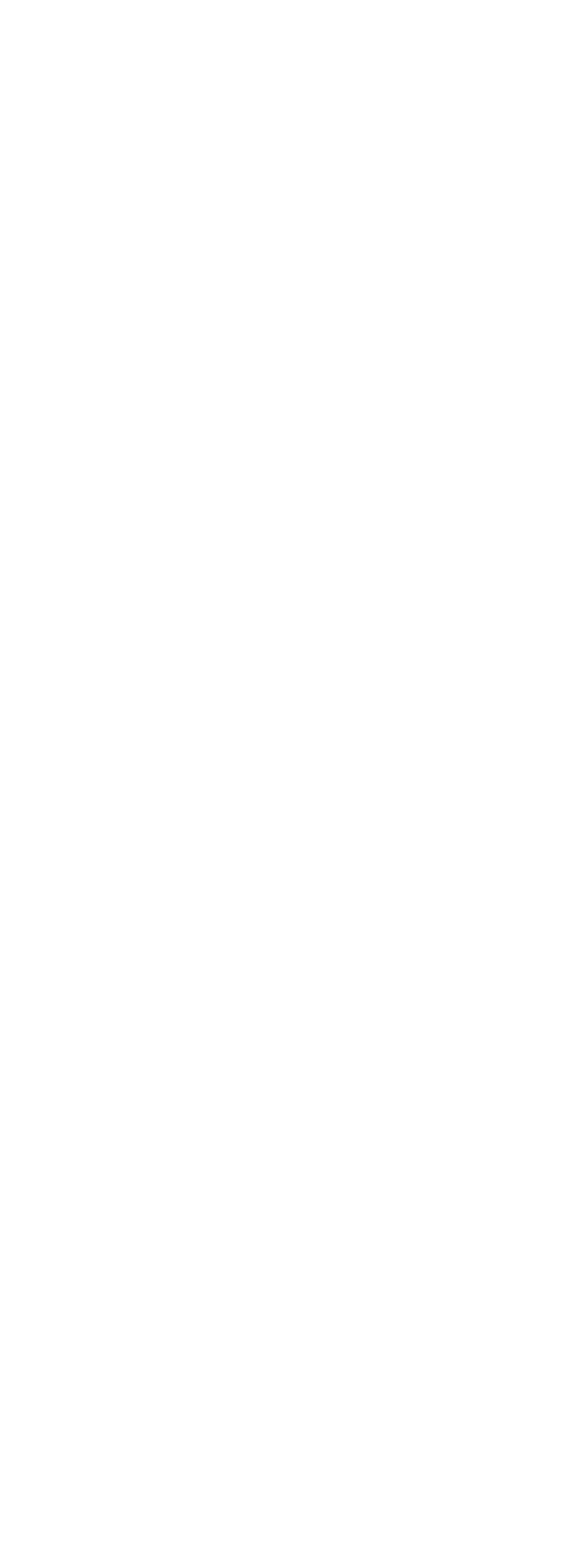
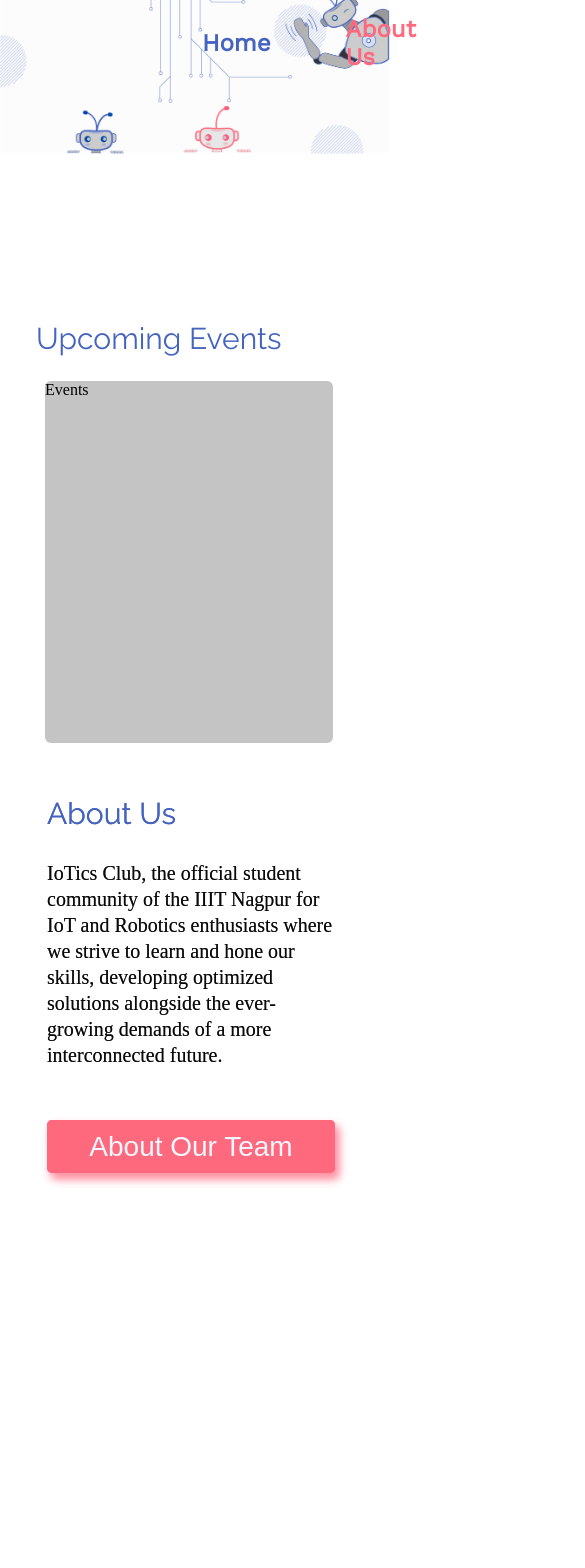
Before and after one commit to IoTics-iiitn/IoTics, a React (Create React App) app in the folder client/: page /about in a window 390 px wide. Shown: the top 1568 px of the page, 585 px wide, since content can reach past the window. After the commit the page ends 1304 px from the top, so only its background shows below. Built offline with nearby package versions, Linux system fonts and the light colour scheme.

Commit message:
responsivennes done from 1300-275 px

```diff
--- a/client/src/App.js
+++ b/client/src/App.js
@@ -6,7 +6,7 @@ const App = () => {
     return (
         <div>
             {/* <h1>App</h1> */}
-            {/* <Home /> */}
+             <Home />
             <About/>
         </div>
     )
--- a/client/src/components/aboutUs/AboutUs.css
+++ b/client/src/components/aboutUs/AboutUs.css
@@ -37,7 +37,7 @@
     width: 295px;
     height: 54px;
     left: 868px;
-    top: 1971px;
+    top: 1979px;
     color: aliceblue;
     font-size: 28px;
 
@@ -48,13 +48,13 @@
     cursor: pointer;
   }
   .textaboutt{
-    top: 1800px;
+    top: 1810px;
     left: 170px;
     position: absolute;
     font-family: Raleway;
 font-style: normal;
 font-weight: normal;
-font-size: 32px;
+font-size: 28px;
 line-height: 36px;
 
 color: #000000;
@@ -65,3 +65,52 @@ opacity: 0.8;
 
 
   }
+
+  @media screen and (max-width: 400px){
+
+    .textAbout {
+      position: absolute;
+width: 322px;
+height: 44px;
+left: 47px;
+top: 796px;
+
+font-family: Raleway;
+font-style: normal;
+font-weight: normal;
+font-size: 30px;
+line-height: 35px;
+
+color: #4564BF;
+    }
+    .textaboutt{
+      width: 288px;
+height: 444px;
+left: 47px;
+top: 860px;
+
+font-family: Roboto Slab;
+font-style: normal;
+font-weight: normal;
+font-size: 20px;
+line-height: 26px;
+
+color: #000000;
+
+opacity: 0.8;
+
+    }
+    .aboutbtn{
+      position: absolute;
+width: 288px;
+height: 53px;
+left: 47px;
+top: 1120px;
+
+background: #FF697E;
+box-shadow: 4px 6px 8px rgba(255, 105, 126, 0.49);
+ border-radius: 5px;
+      cursor: pointer;
+    }
+
+  }
--- a/client/src/components/upcomingEvents/UpcomingEvents.css
+++ b/client/src/components/upcomingEvents/UpcomingEvents.css
@@ -51,6 +51,38 @@
     width: 449px;
     height: 406px;
     left: 1337px;
-    top: 1423px;
-    top: -266px;
+
+    top: -306px;
   }
+
+  @media screen and (max-width: 400px){
+    .img-i{
+      display: none;
+    }
+    .container{
+      position: absolute;
+   width: 288px;
+  height: 362px;
+ left: 45px;
+     top: -286px;
+
+background: #C4C4C4;
+    }
+
+    .text1{
+      position: absolute;
+width: 322px;
+height: 44px;
+left: 36px;
+top: -346px;
+
+font-family: Raleway;
+font-style: normal;
+font-weight: normal;
+font-size: 30px;
+line-height: 35px;
+
+color: #4564BF;
+
+    }
+  }
--- a/client/src/pages/home/Home.js
+++ b/client/src/pages/home/Home.js
@@ -9,7 +9,7 @@ const Home = () => {
     return (
         <div>
             <Hero />
-            {/* <UpcomingEvents/> */}
+             <UpcomingEvents/>
             <Router>
                 <Navbar />
                 <Switch>
```
